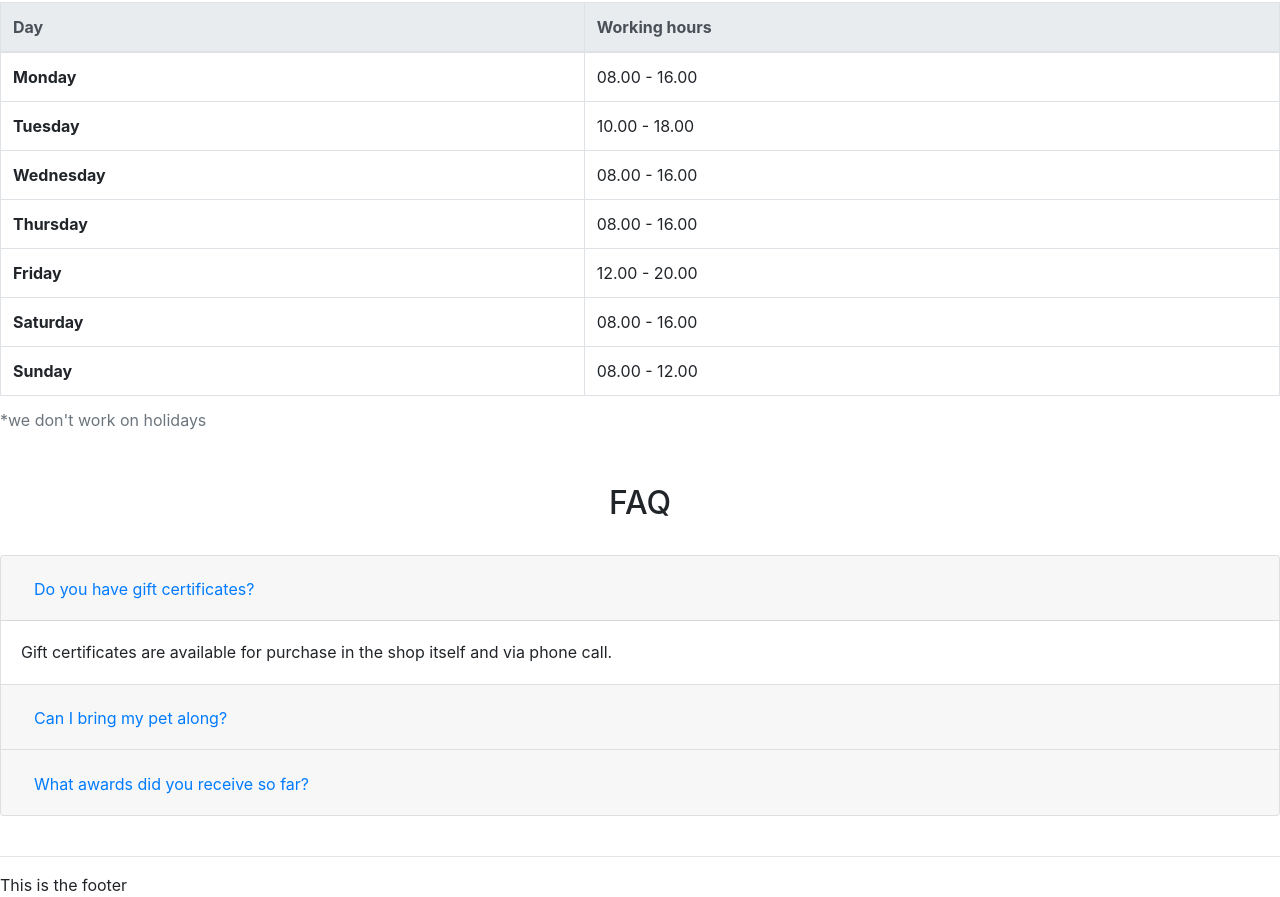
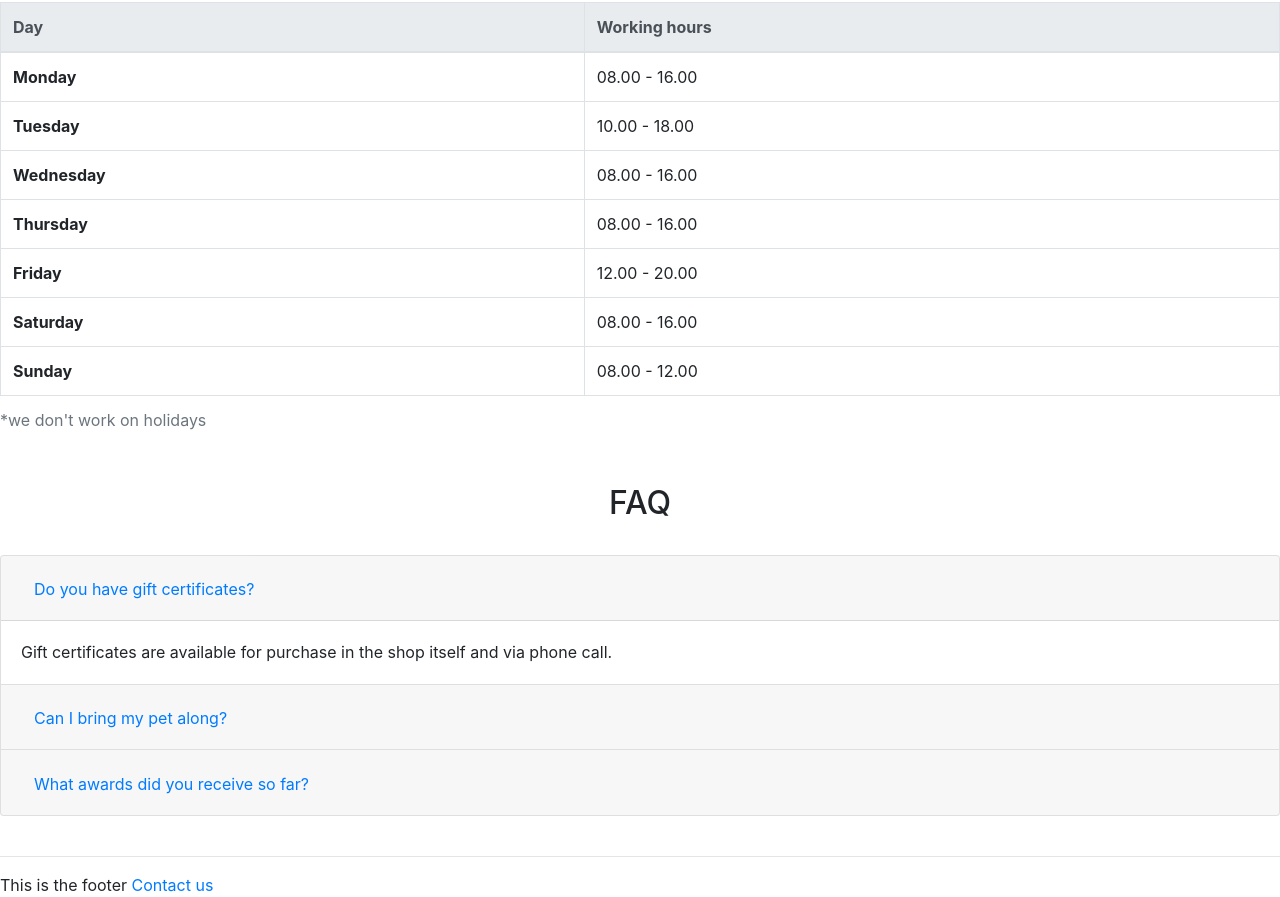
Before and after one commit to TimotejH/first-project-barbershop, a plain HTML site: page index.html in a window 1280 px wide. Shown: the part 1322-2219 px from the top of the page. Drawn offline with nearby package versions, Linux system fonts and the light colour scheme.

Commit message:
Just a test on how to use GitHub with PyCharm

```diff
--- a/index.html
+++ b/index.html
@@ -260,6 +260,7 @@
 
 <footer>
     This is the footer
+    <a href="hribartim@gmail.com">Contact us</a>
 </footer>
 
 </html>
```
